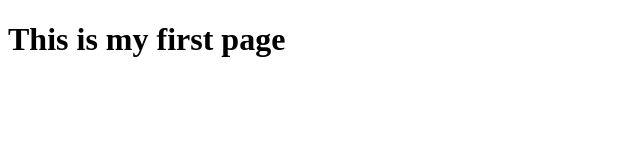
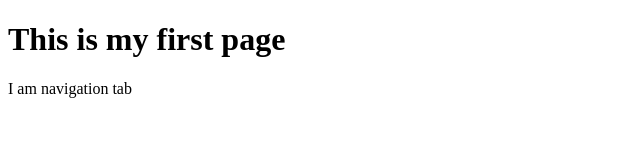
Before and after one commit to k2kclass/simpleone, a plain HTML site: page index.html in a window 1280 px wide. Shown: the whole page, without its empty margins (0-640 px from the left). Drawn offline with Linux system fonts and the light colour scheme.

Commit message:
nav bar add

```diff
--- a/index.html
+++ b/index.html
@@ -9,5 +9,10 @@
 
 
     <h1> This is my first page </h1>
+
+    <div class="nav">
+
+        I am navigation tab
+    </div>
 </body>
 </html>
```
